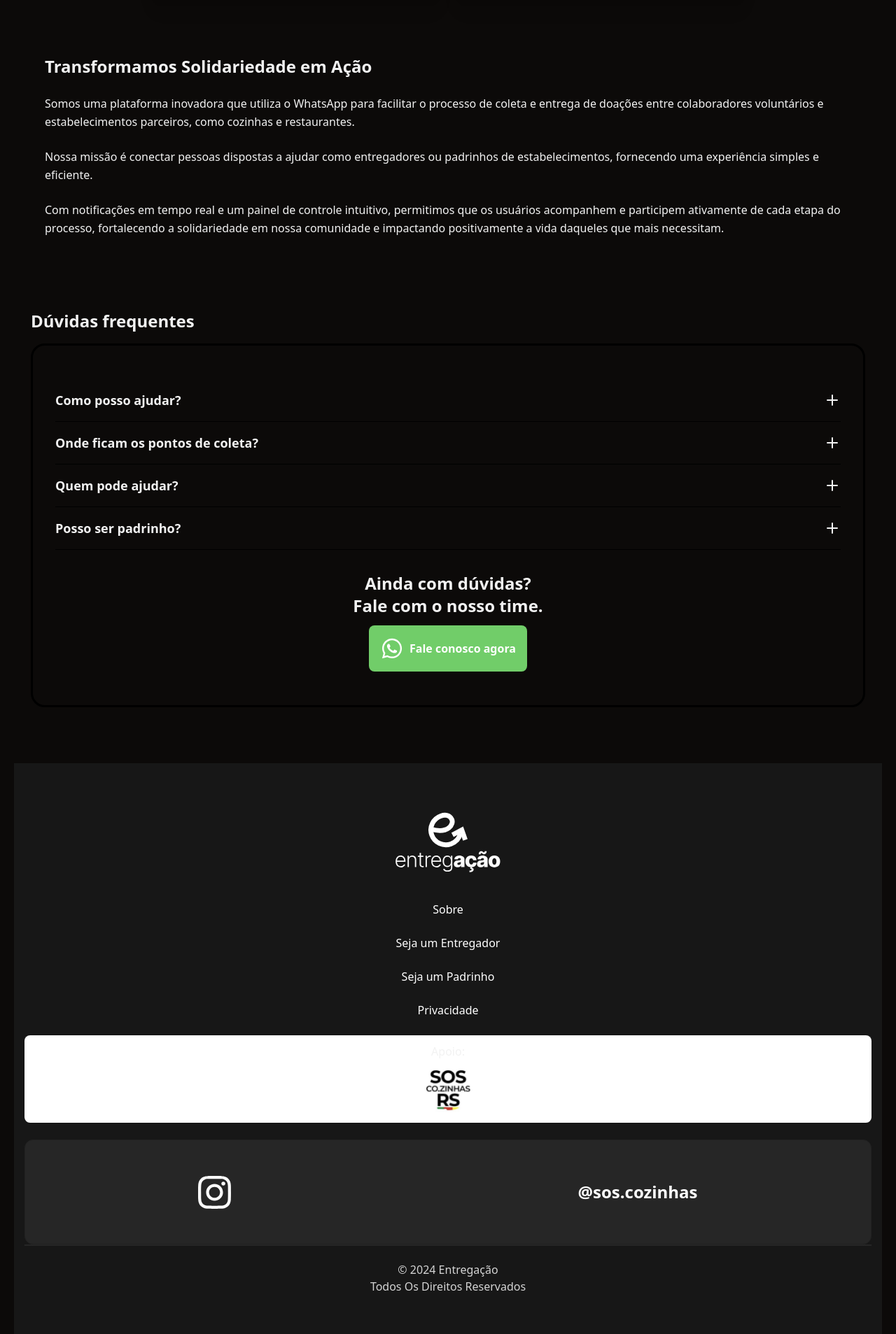
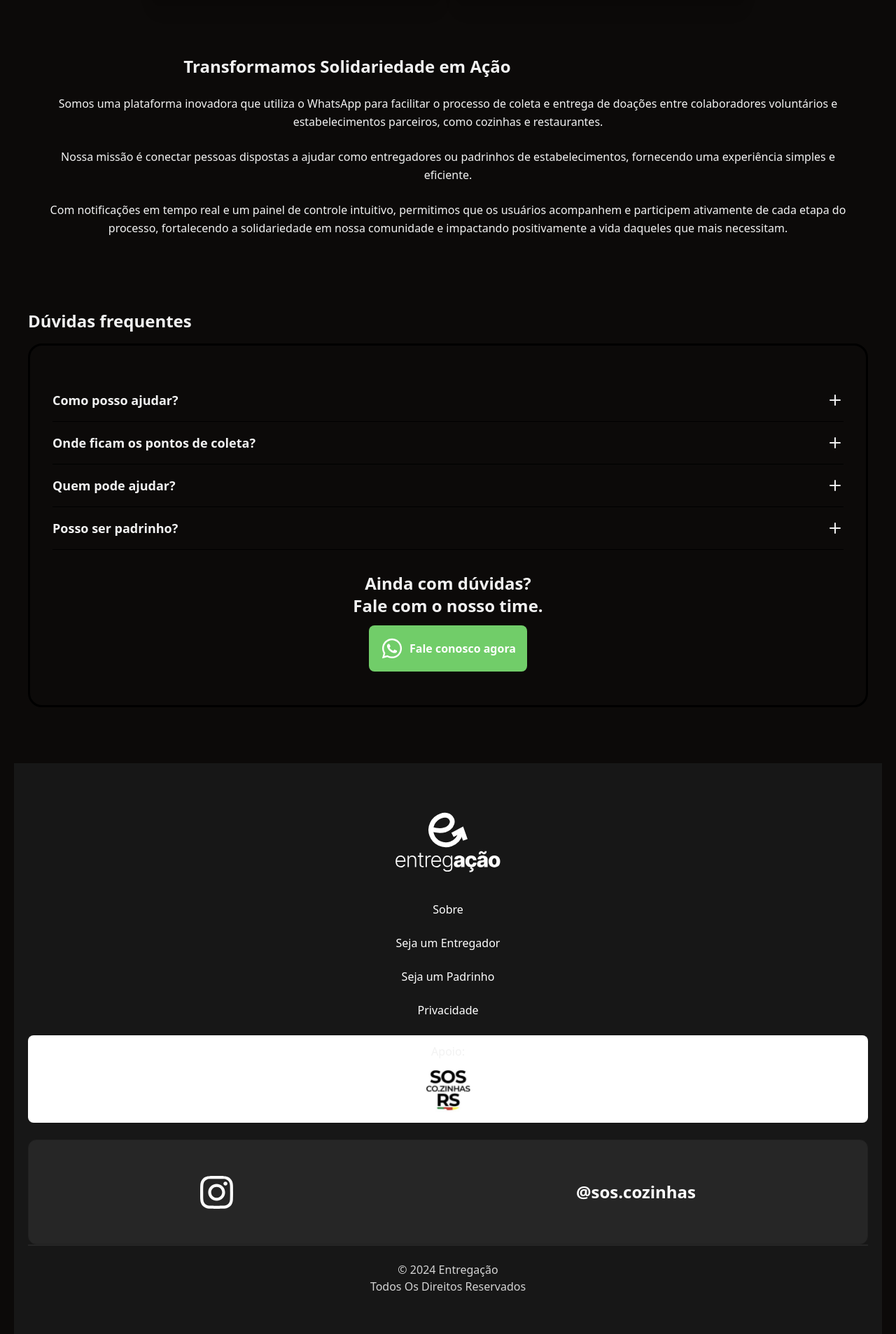
Before and after one commit to lucaoskaique/entregacao-app, a React (Vite) app: page / in a window 1280 px wide. Shown: the part 435-2342 px from the top of the page at 70% size. Built offline with nearby package versions, Linux system fonts and the light colour scheme.

Commit message:
style: add margin

```diff
--- a/src/components/About.tsx
+++ b/src/components/About.tsx
@@ -1,6 +1,6 @@
 export const About = () => {
   return (
-    <section id="about" className="container mt-[50px] px-5">
+    <section id="about" className="tablet:text-center mt-[50px] mx-5">
       <div className="px-6 flex flex-col">
         <h2 className="text-2xl md:text-3xl font-bold w-[75%]">
           Transformamos Solidariedade em Ação
--- a/src/components/FAQ.tsx
+++ b/src/components/FAQ.tsx
@@ -42,7 +42,7 @@ export const FAQ = () => {
   return (
     <section
       id="faq"
-      className="container py-20">
+      className="py-20 mx-5">
       <h2 className="text-2xl md:text-4xl font-bold mb-4">
         Dúvidas frequentes
       </h2>
--- a/src/components/Footer.tsx
+++ b/src/components/Footer.tsx
@@ -4,7 +4,7 @@ import { LogoIconLight, LogoNameLight } from './Icons';
 
 export const Footer = () => {
   return (
-    <section className='bg-neutral-900 px-[15px] pb-[56.41px] pt-7'>
+    <section className='bg-neutral-900 px-5 pb-[56.41px] pt-7'>
       <div>
         <div className='flex flex-col items-center my-[41px]'>
           <LogoIconLight className='w-[55.59px] h-[53px]' />
--- a/src/components/Hero.tsx
+++ b/src/components/Hero.tsx
@@ -11,7 +11,7 @@ export const Hero = () => {
   const [text2, setText2] = useState<boolean>(false)
 
   return (
-    <section className='flex flex-col gap-6 items-center mb-[80px] mt-6 mx-3 min-[992px]:flex-row min-[992px]:justify-center'>
+    <section className='mx-5 flex flex-col gap-6 items-center mb-[80px] mt-6 min-[992px]:flex-row min-[992px]:justify-center'>
       <div className='w-full min-w-[250px] max-w-[411px] min-h-[280px] max-h-[400px] bg-neutral-800 rounded-xl p-6 flex flex-col shadow-xl'>
         <div className='border-b-2 border-neutral-300 mb-6'>
           <div className='flex gap-3 mb-6'>
--- a/src/components/Navbar.tsx
+++ b/src/components/Navbar.tsx
@@ -45,7 +45,7 @@ export const Navbar = () => {
   const [isOpen, setIsOpen] = useState<boolean>(false);
 
   return (
-    < header className="py-5">
+    < header className="py-5 mx-5">
       <NavigationMenu className="sticky block top-0 z-40 bg-white dark:border-b-slate-700 dark:bg-background">
         <NavigationMenuList className="block">
           <NavigationMenuItem >
```
